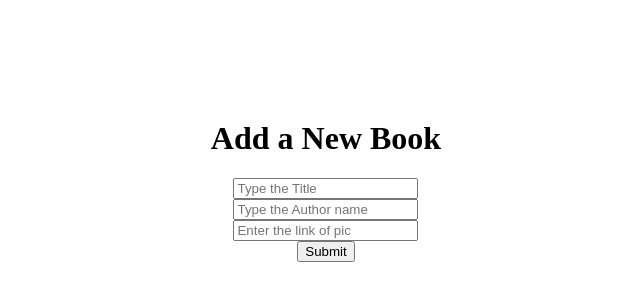
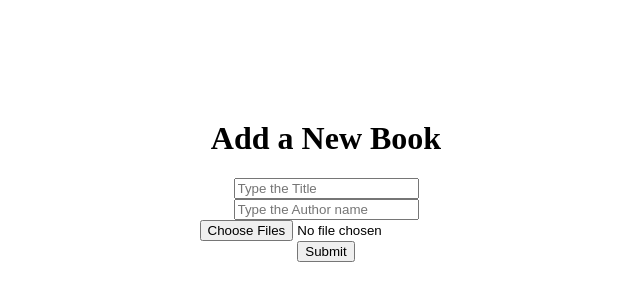
Before and after one commit to anjana-madushan/Bookshelf, a React (Create React App) app in the folder frontend/: page /add_Book in a window 1280 px wide. Shown: the part 228-528 px from the top of the page, without its empty margins (314-954 px from the left). Built offline with nearby package versions, Linux system fonts and the light colour scheme.

Commit message:
trying somethings

```diff
--- a/frontend/src/components/form.jsx
+++ b/frontend/src/components/form.jsx
@@ -6,12 +6,13 @@ const Form = ({book, handleChange, handleSubmit}) => {
   return (
     <div>
       <h1>Add a New Book</h1>
-      <form>
+      <form action="/store-image" method="POST" enctype="multipart/form-data">
       <input type='text' value={book.title}  placeholder='Type the Title' name='title' onChange={handleChange} required/>
       <br/>
       <input type='text' value={book.description} placeholder='Type the Author name' name='description' onChange={handleChange} required/>
       <br/>
-      <input type='text' value={book.coverPic} placeholder='Enter the link of pic' name='coverPic' onChange={handleChange} required/>
+      {/* <input type='text' value={book.coverPic} placeholder='Enter the link of pic' name='coverPic' onChange={handleChange} required/> */}
+      <input type="file"  name="image" multiple></input>
       <br/>
       <button onClick={handleSubmit}>Submit</button>
       </form>
```
Also changed, not shown: 2 other files (tests, documents, lock files or other folders).
